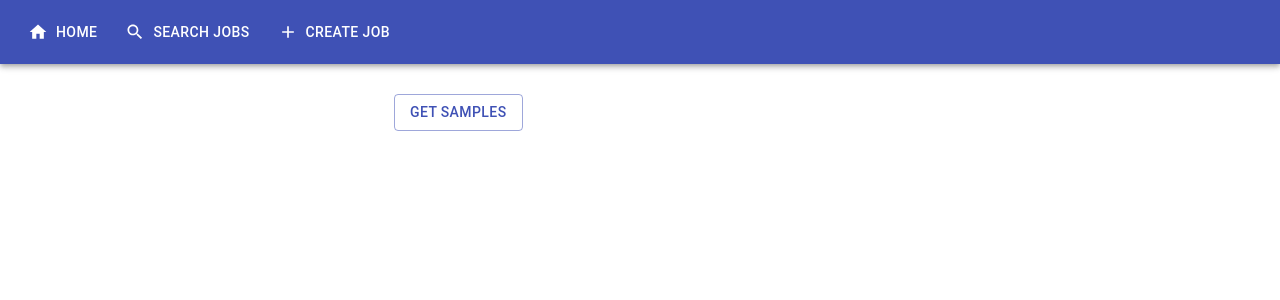
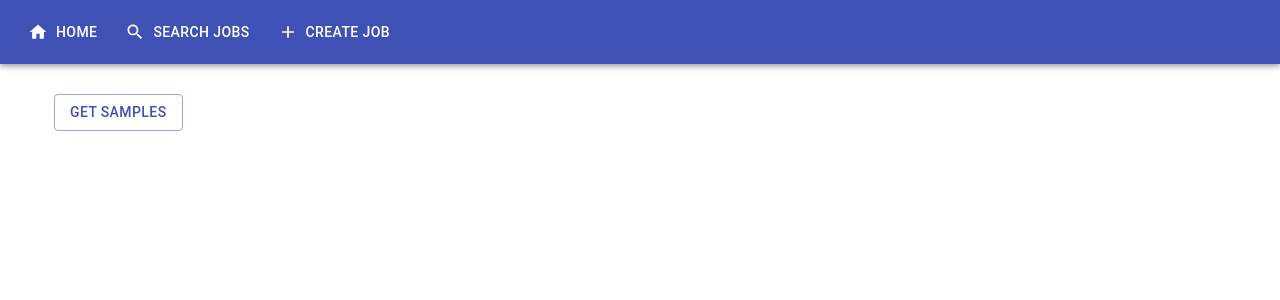
Before and after one commit to vtruo009/R-Match, a React (Create React App) app in the folder src/client/: page / in a window 1280 px wide. Shown: the top 300 px of the page. Built offline with nearby package versions, Linux system fonts and the light colour scheme.

Commit message:
Changes container margin

```diff
--- a/src/client/src/App.tsx
+++ b/src/client/src/App.tsx
@@ -8,7 +8,7 @@ export default function App() {
     return (
         <div className='App'>
             <NavBar />
-            <Container maxWidth='sm'>
+            <Container>
                 <Switch>
                     {Routes.map((route) => (
                         <Route exact path={route.path} key={route.path}>
```
